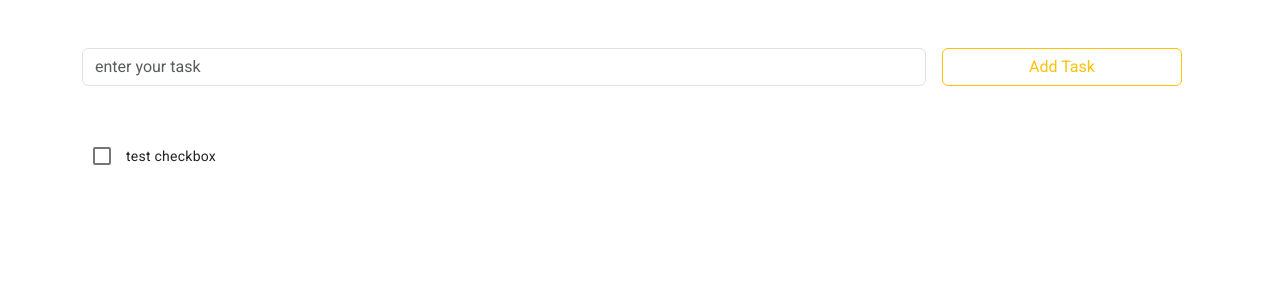
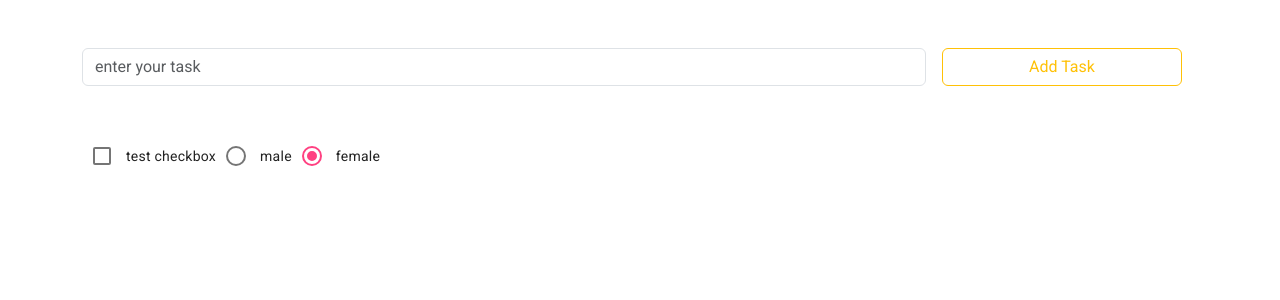
Before and after one commit to angular-codenight/season6, an Angular app: page / in a window 1280 px wide. Shown: the top 300 px of the page. Built offline with nearby package versions, Linux system fonts and the light colour scheme.

Commit message:
mar-radio-group

```diff
--- a/src/app/app.component.html
+++ b/src/app/app.component.html
@@ -4,5 +4,9 @@
 
     test checkbox
   </mat-checkbox>
+  <mat-radio-group [selected]="female" (change)="onRadioChange($event)">
+    <mat-radio-button value="1" #male>male</mat-radio-button>
+    <mat-radio-button value="2" #female>female</mat-radio-button>
+  </mat-radio-group>
   <h1 class="text-dark" *ngIf="isContentShown">content</h1>
 </div>
--- a/src/app/app.component.ts
+++ b/src/app/app.component.ts
@@ -1,5 +1,6 @@
 import { Component } from '@angular/core';
 import {MatCheckboxChange} from "@angular/material/checkbox";
+import {MatRadioChange} from "@angular/material/radio";
 
 @Component({
   selector: 'app-root',
@@ -15,4 +16,10 @@ export class AppComponent {
     this.isContentShown=event.checked;
     console.log(event.source)
   }
+
+  onRadioChange($event: MatRadioChange) {
+    console.log($event.value);
+    console.log($event.source)
+
+  }
 }
--- a/src/app/app.module.ts
+++ b/src/app/app.module.ts
@@ -7,6 +7,7 @@ import { TodoListItemComponent } from './todo-list/todo-list-item/todo-list-item
 import {FormsModule} from "@angular/forms";
 import { BrowserAnimationsModule } from '@angular/platform-browser/animations';
 import {MatCheckboxModule} from "@angular/material/checkbox";
+import {MatRadioModule} from "@angular/material/radio";
 
 @NgModule({
   declarations: [
@@ -18,7 +19,8 @@ import {MatCheckboxModule} from "@angular/material/checkbox";
     BrowserModule,
     FormsModule,
     BrowserAnimationsModule,
-    MatCheckboxModule
+    MatCheckboxModule,
+    MatRadioModule
   ],
   providers: [],
   bootstrap: [AppComponent]
```
